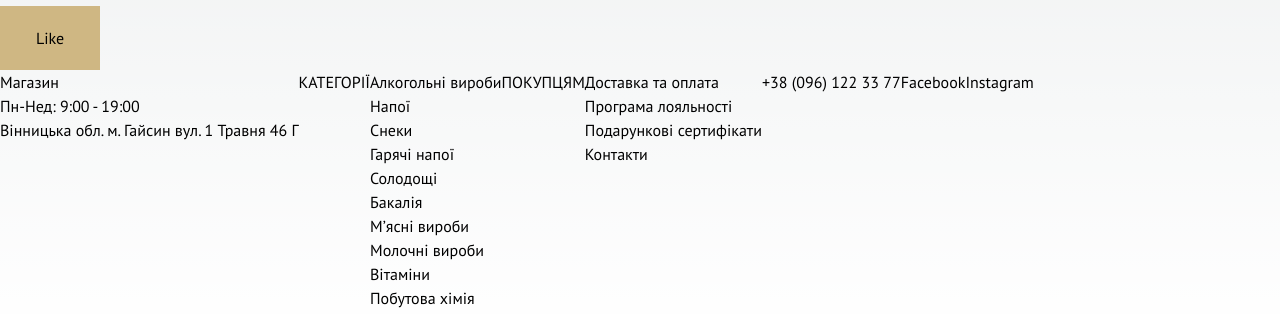
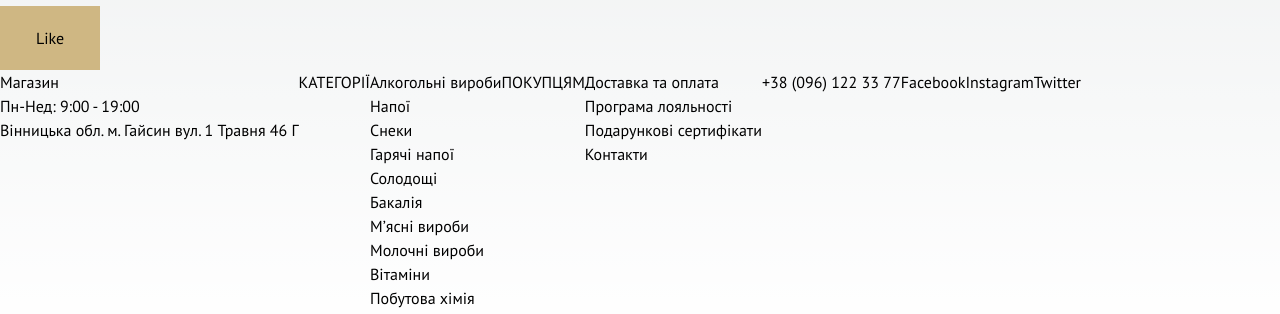
Before and after one commit to milkabaldi/ndfood, a Next.js app: page / in a window 1280 px wide. Shown: the part 868-1182 px from the top of the page. Built offline with nearby package versions, Linux system fonts and the light colour scheme.

Commit message:
a little test

```diff
--- a/src/components/Footer.jsx
+++ b/src/components/Footer.jsx
@@ -36,10 +36,11 @@
           <li>Контакти</li>
         </ul>
       </div>
-      <div className='flex'>
+      <div className='flex justify-center'>
         <p>+38 (096) 122 33 77</p>
         <span>Facebook</span>
         <span>Instagram</span>
+        <span>Twitter</span>
       </div>
     </div>
   )
```
